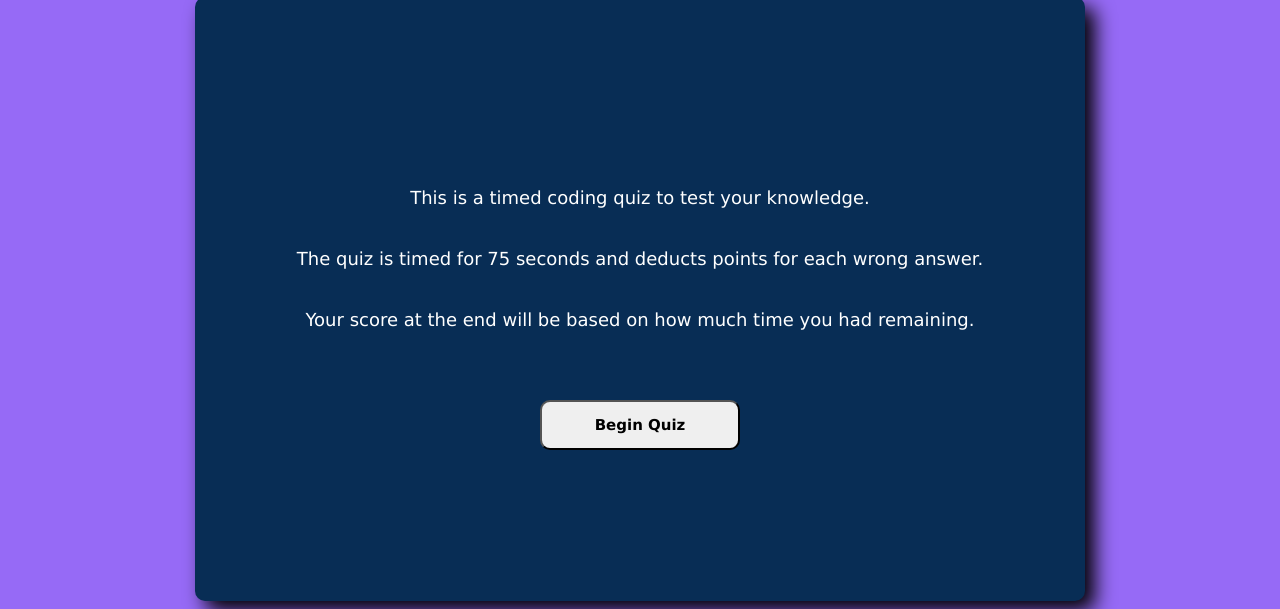
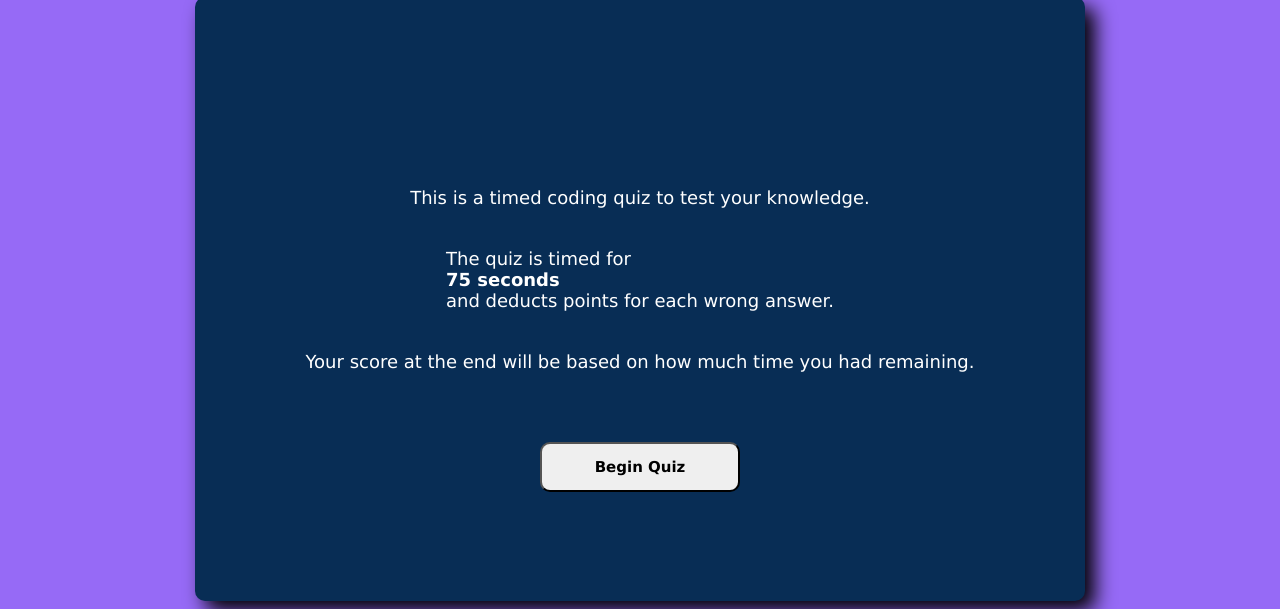
Before and after one commit to Sofuto22/General-Coding_Quiz, a plain HTML site: page index.html in a window 1280 px wide. Shown: the part 207-816 px from the top of the page. Drawn offline with Linux system fonts and the light colour scheme.

Commit message:
trying to bold a certain part of a line

```diff
--- a/index.html
+++ b/index.html
@@ -25,7 +25,7 @@
                 <div class="guidelines">
                     <!--Simple instructions for the quiz and how it functions-->
                         <li class="rules">This is a timed coding quiz to test your knowledge.</li>
-                        <li class="rules"> The quiz is timed for 75 seconds and deducts points for each wrong answer.</li>
+                        <li class="rules"> The quiz is timed for<b>75 seconds</b> and deducts points for each wrong answer.</li>
                         <li class="rules">Your score at the end will be based on how much time you had remaining.</li>
                     <button id="start">Begin Quiz</button>
                 </div>
```
